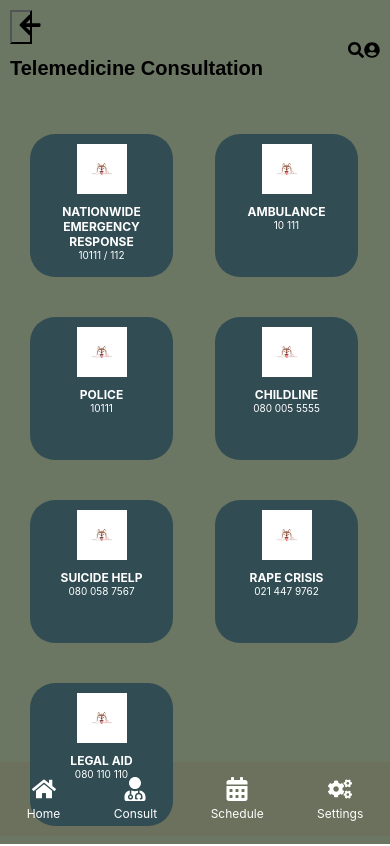
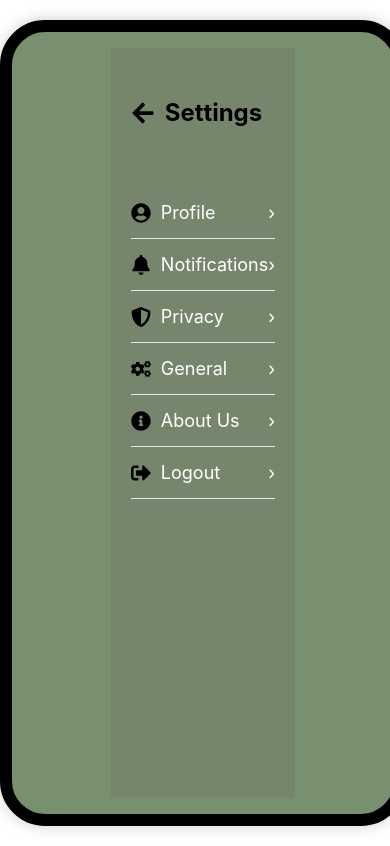
Before and after one commit to ChantalNgwenya/thusang_app, a React (Create React App) app: page / in a window 390 px wide. Built offline with nearby package versions, Linux system fonts and the light colour scheme.

Commit message:
phone frames are being added

```diff
--- a/src/App.js
+++ b/src/App.js
@@ -1,7 +1,7 @@
 import React from 'react';
 import { BrowserRouter as Router, Routes, Route } from 'react-router-dom';
-import Telemedicine from './js/Telemedicine';
-// import Settings from './js/Settings';
+// import Telemedicine from './js/Telemedicine';
+import Settings from './js/Settings';
 // import WelcomePage from './js/WelcomePage';
 // import SignupPage from './js/SignupPage';
 // import LoginPage from './js/LoginPage';
@@ -14,13 +14,13 @@
   return (
     <Router>
       <Routes>
-        {/* <Route path="/" element={<Settings />} /> */}
-        <Route path='/'element={<Telemedicine/>} />
+        <Route path="/" element={<Settings />} />
+        {/* <Route path='/'element={<Telemedicine/>} /> */}
         {/* <Route path="/" element={<WelcomePage />} /> */}
         {/* <Route path="/" element={<SignupPage />} /> */}
         {/* <Route path="/" element={<LoginPage />} /> */}
         {/* <Route path="/" element={<LandingPage />} /> */}
-        {/* <Route path="/" element={<AppointmentPage />} /> */}
+        {/* <Route path="/" element={<AppointmentPage />} /> */}/
       </Routes>
     </Router>
 
--- a/src/css/LandingPage.css
+++ b/src/css/LandingPage.css
@@ -1,102 +1,115 @@
-body {
-  background-color: #d3d3d3;
-  font-family: Arial, sans-serif;
-  margin: 0;
-  padding: 0;
+.phone-screen {
+  width: 318px;
+  height: 680px;
+  border: 12px solid black;
+  border-radius: 45px;
+  padding: 16px;
+  background-color: #788F70;
   display: flex;
-  justify-content: center;
+  flex-direction: column;
   align-items: center;
-  height: 100vh;
+  box-shadow: 0px 0px 15px rgba(0, 0, 0, 0.2);
+  margin: 20px auto;
+  position: relative;
 }
 
-.screen {
+.top-section {
   width: 100%;
-  max-width: 390px;
-  height: 100%;
-  max-height: 844px;
-  background-color: #849373;
-  display: flex;
-  flex-direction: column;
-  justify-content: space-between;
-  padding: 16px 16px;
+  padding: 8px;
+  border-radius: 10px;
 }
 
-.header {
-  text-align: left;
+.welcome-section {
+  display: flex;
+  justify-content: space-between;
+  align-items: center;
+  margin-top: 8px;
 }
 
 .welcome-text {
-  font-size: 28px;
-  color: white;
+  font-size: 13px;
+  margin-top: 20px;
 }
 
-.name {
-  color: #1e88e5;
+.welcome-text p {
+  font-size: 15px;
+  margin: 0;
 }
 
-.greeting {
-  font-size: 18px;
-  color: #6fbcf5;
+.user-name {
+  color: #8db5ff;
 }
 
-.prompt-text {
-  font-size: 16px;
-  margin-top: 10px;
-  color: white;
+.icons {
+  display: flex;
+  gap: 12px;
+  margin-bottom: 60px;
+  font-size: 20px;
 }
 
-.icon-section {
-  display: flex;
-  justify-content: flex-end;
+.action-text {
+  margin-top: 20px;
+  font-size: 16px;
+  color: #ffffff;
 }
 
-.icon {
-  font-size: 24px;
-  color: white;
-  margin-left: 15px;
+.categories-section {
+  display: flex;
+  flex-wrap: wrap;
+  justify-content: space-between;
 }
 
-.categories {
+.category-text {
+  font-size: 20px;
+  margin-right: 220px;
+  color: white;
+  margin-bottom: 1px;
+}
+
+.category {
+  width: 35%;
+  background-color: #0C4152;
+  color: white;
+  border-radius: 20px;
+  padding: 16px;
+  text-align: center;
+  margin-bottom: 12px;
+}
+
+.category-icon {
+  font-size: 32px;
+  margin-bottom: 8px;
+}
+
+.footer-navigation {
+  display: flex;
+  justify-content: space-around;
+  padding: 15px 0;
+  background-color: #6b715c;
+  color: white;
+  font-size: 14px;
+  min-height: 60px;
+  width: 100%;
+  position: absolute;
+  bottom: 0;
+  border-radius: 18px;
+}
+
+.footer-navigation .icon-container {
   display: flex;
   flex-direction: column;
   align-items: center;
+  padding: 10px;
 }
 
-.categories-text {
-  font-size: 24px;
-  color: white;
-  margin-bottom: 16px;
+.footer-navigation .icon {
+  font-size: 28px;
+  color: rgb(0, 0, 0);
+  cursor: pointer;
 }
 
-.category-card {
-  background-color: #2e3b4e;
-  border-radius: 20px;
-  padding: 20px;
-  width: 140px;
-  height: 140px;
-  margin: 10px;
+.footer-navigation .icon-label {
+  font-size: 14px;
+  margin-top: 8px;
   text-align: center;
-  display: flex;
-  flex-direction: column;
-  justify-content: center;
-  align-items: center;
 }
-
-.category-card p {
-  color: white;
-  margin-top: 10px;
-  font-size: 14px;
-}
-
-.footer-nav {
-  background-color: #2e3b4e;
-  display: flex;
-  justify-content: space-around;
-  padding: 10px 0;
-  border-radius: 20px;
-}
-
-.nav-icon {
-  font-size: 24px;
-  color: white;
-}
--- a/src/css/Settings.css
+++ b/src/css/Settings.css
@@ -1,4 +1,17 @@
-/* Settings.css */
+.phone-screen {
+  width: 350px;
+  height: 750px;
+  border: 12px solid black;
+  border-radius: 45px;
+  padding: 16px;
+  background-color: #788F70;
+  display: flex;
+  flex-direction: column;
+  align-items: center;
+  box-shadow: 0px 0px 15px rgba(0, 0, 0, 0.2);
+  margin: 20px auto;
+  position: relative;
+}
 
 .settings-container {
   background-color: #76866c;
@@ -9,6 +22,7 @@
 .settings-header {
   display: flex;
   align-items: center;
+  margin-top: 30px;
 }
 
 .back-button {
@@ -17,13 +31,19 @@
   font-size: 24px;
   margin-right: 10px;
   cursor: pointer;
+  display: flex;
+  align-items: center;
+  padding: 0;
+  color: rgb(0, 0, 0);
 }
 
 h1 {
   font-size: 24px;
-    color: black;
+  color: rgb(0, 0, 0);
   flex-grow: 1;
   margin: 0;
+  display: flex;
+  align-items: center;
 }
 
 .settings-list {
@@ -46,21 +66,19 @@
 
 .settings-item span {
   font-size: 18px;
-    color: #000;
+  color: white;
 }
 
 .arrow {
   font-size: 18px;
   color: #000;
 }
-  .footer-nav {
-    background-color: #2e3b4e;
+
+.icon-wrapper {
   display: flex;
-    justify-content: space-around;
-    padding: 10px 0;
-    border-radius: 20px;
+  align-items: center;
 }
-  .nav-icon {
-    font-size: 24px;
-    color: white;
+
+.profile-item {
+  margin-top: 60px;
 }
--- a/src/css/WelcomePage.css
+++ b/src/css/WelcomePage.css
@@ -1,3 +1,18 @@
+.phone-screen {
+  width: 350px;
+  height: 750px;
+  border: 12px solid black;
+  border-radius: 45px;
+  padding: 16px;
+  background-color: #788F70;
+  display: flex;
+  flex-direction: column;
+  align-items: center;
+  box-shadow: 0px 0px 15px rgba(0, 0, 0, 0.2);
+  margin: 20px auto;
+  position: relative;
+}
+
 /* WelcomePage.css */
 .welcome-container {
   display: flex;
@@ -7,12 +22,13 @@
   height: 100vh;
   background-color: #788F70;
   padding: 20px;
+  /* width: 100%; */
 }
 
 .logo {
-  width: 80%; /* Adjust for mobile screens */
-  width: 500px;
-  margin-bottom: 20px;
+  max-width: 290px;
+  height: 490px;
+  margin-top: 190px;
 }
 
 h1, p {
--- a/src/js/Settings.js
+++ b/src/js/Settings.js
@@ -1,51 +1,60 @@
 import React from 'react';
 import '../css/Settings.css';
+import { FaArrowLeft, FaUserCircle, FaBell, FaShieldAlt, FaCogs, FaInfoCircle, FaSignOutAlt } from 'react-icons/fa';
 
 const Settings = () => {
   return (
+    <div className="phone-screen">
       <div className="settings-container">
         <header className="settings-header">
-        <button className="back-button">←</button>
+            <button className="back-button"><FaArrowLeft /></button>
           <h1>Settings</h1>
         </header>
         <div className="settings-list">
-        <div className="settings-item">
-          {/* span<i className="icon">👤</i> */}
+          <div className="settings-item profile-item">
+            <div className="icon-wrapper">
+              <FaUserCircle className="icon" />
               <span>Profile</span>
+            </div>
             <span className="arrow">›</span>
           </div>
           <div className="settings-item">
-          {/* <i className="icon">🔔</i> */}
+            <div className="icon-wrapper">
+              <FaBell className="icon" />
               <span>Notifications</span>
+            </div>
             <span className="arrow">›</span>
           </div>
           <div className="settings-item">
-          {/* <i className="icon">🛡️</i> */}
+            <div className="icon-wrapper">
+              <FaShieldAlt className="icon" />
               <span>Privacy</span>
+            </div>
             <span className="arrow">›</span>
           </div>
           <div className="settings-item">
-          {/* <i className="icon">⚙️</i> */}
+            <div className="icon-wrapper">
+              <FaCogs className="icon" />
               <span>General</span>
+            </div>
             <span className="arrow">›</span>
           </div>
           <div className="settings-item">
-          {/* <i className="icon">ℹ️</i> */}
+            <div className="icon-wrapper">
+              <FaInfoCircle className="icon" />
               <span>About Us</span>
+            </div>
             <span className="arrow">›</span>
           </div>
           <div className="settings-item">
-          {/* <i className="icon">↗️</i> */}
+            <div className="icon-wrapper">
+              <FaSignOutAlt className="icon" />
               <span>Logout</span>
+            </div>
             <span className="arrow">›</span>
           </div>
         </div>
-    <footer className="footer-nav">
-        <span className="nav-icon">🏠</span>
-        <span className="nav-icon">💻</span>
-        <span className="nav-icon">🗓️</span>
-        <span className="nav-icon">⚙️</span>
-    </footer>
+      </div>
     </div>
   );
 };
```
Also changed, not shown: src/css/AppointmentPage.css (+33 -6 lines), src/css/PhoneFrame.css (added, +22 -0 lines), src/js/Appointment.js (+4 -5 lines), src/js/LandingPage.js (+52 -31 lines), src/js/PhoneFrame.js (added, +13 -0 lines), src/js/WelcomePage.js (+5 -6 lines). Lines whose indentation alone changed are shown as unchanged.
